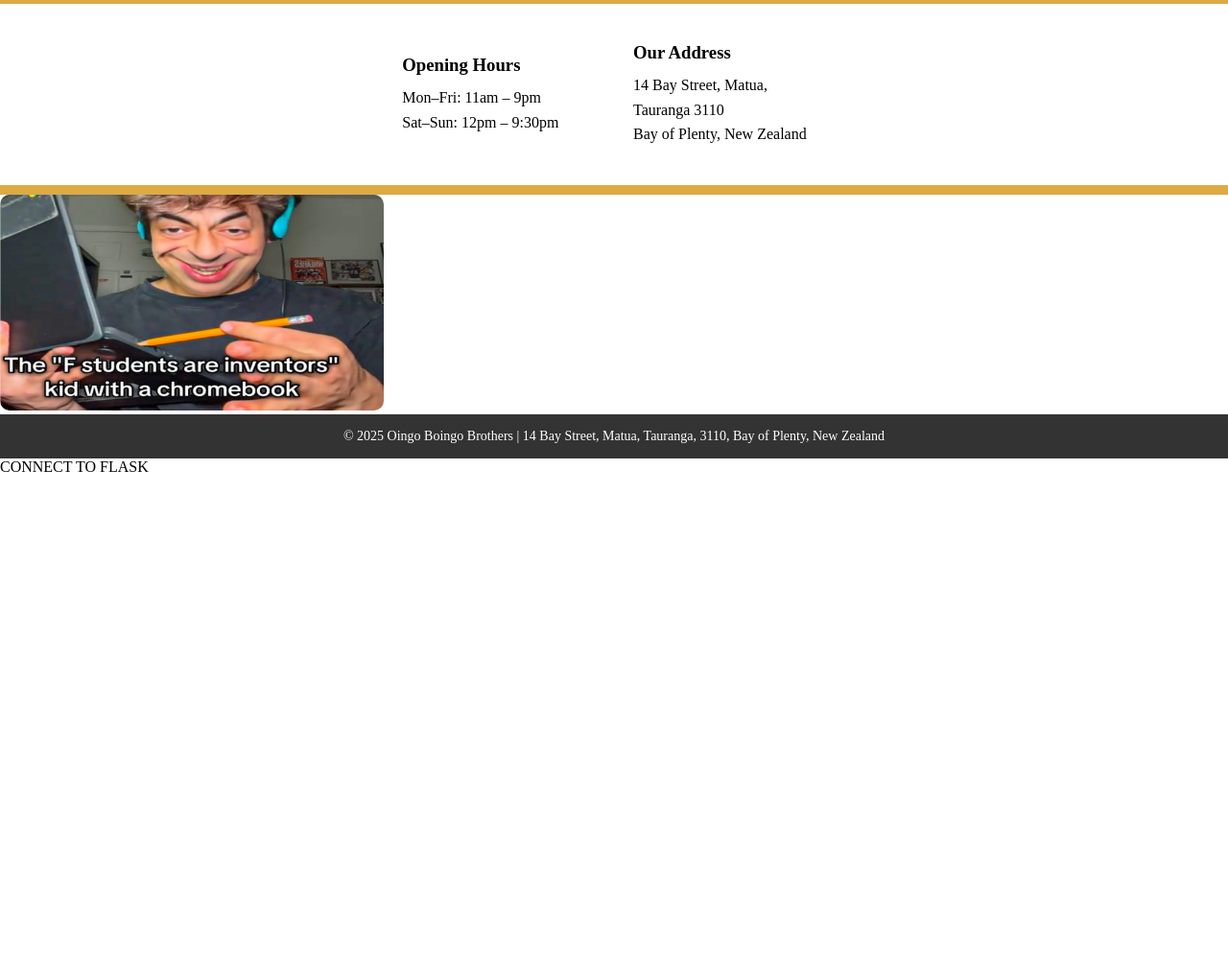
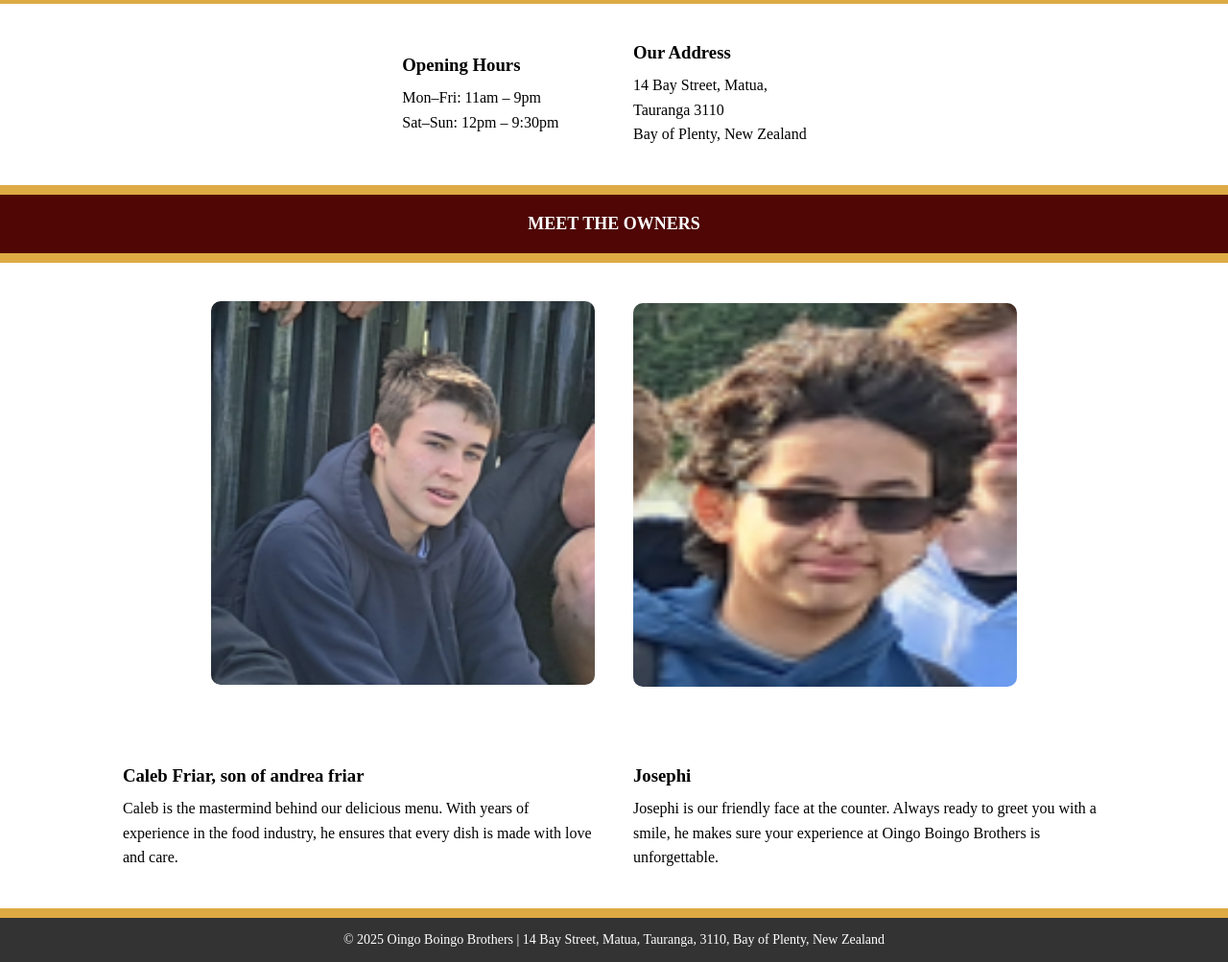
Before and after one commit to robertsc2/flaskapp, a Flask app: page / in a window 1280 px wide. Shown: the part 559-1562 px from the top of the page at 96% size. Before the commit the page ends 1051 px from the top, so only its background shows below. Run offline with Flask 3, Linux system fonts and the light colour scheme.

Commit message:
Caleb Friar and Josephi

```diff
--- a/static/css/style.css
+++ b/static/css/style.css
@@ -98,3 +98,18 @@
     font-size: 14px;
     margin-bottom: 0;
   }
+
+.OWNERS {
+  width: 400px;
+  height: 400px;
+
+  border-radius: 10px;
+
+}
+
+.OWNERS_TEXT {
+  text-align: center;
+  font-size: 20px;
+  font-size: large;
+  font-weight: bold;
+}
--- a/templates/index.html
+++ b/templates/index.html
@@ -7,32 +7,26 @@
       <link rel="stylesheet" href="/static/css/style.css" />
    </head>
    <body>
-
       <!-- Yellow bar above topnav -->
       <div class="yellow-strip top"></div>
-
       <!-- Topnav bar -->
       <div class="topnav">
          <!-- Left: Logo -->
          <div class="logo">
             <a href="/"><img src="/static/logo.png" alt="OBB logo" /></a>
          </div>
-
          <!-- Center: Navigation Links -->
          <div class="nav-links">
             <a href="/">Home</a>
             <a href="/menu">Menu</a>
          </div>
-
          <!-- Right: Shopping Cart -->
          <div class="cart">
             <a href="/cart"><img src="/static/cart-icon.png" alt="Cart" /></a>
          </div>
       </div>
-
       <!-- Yellow bar below topnav -->
       <div class="yellow-strip bottom"></div>
-
       <!-- Main content section -->
       <div class="content-row">
          <div class="left-box">
@@ -43,14 +37,12 @@
             <p>Your favourite takeaway spot in Matua, Tauranga. We offer classic fish and chips, burgers, Chinese food and more!</p>
          </div>
       </div>
-
       <!-- Middle brown info bar -->
       <div class="yellow-strip top"></div>
       <div class="brown-bar">
          <p>ORDER ONLINE OR VISIT US IN-STORE!</p>
       </div>
       <div class="yellow-strip bottom"></div>
-
       <!-- Second content section -->
       <div class="content-row">
          <div class="left-box">
@@ -62,18 +54,38 @@
             <p>14 Bay Street, Matua, Tauranga 3110<br>Bay of Plenty, New Zealand</p>
          </div>
       </div>
+      <!-- Middle brown info bar -->
+      <div class="yellow-strip top"></div>
+      <div class="brown-bar">
+         <p>MEET THE OWNERS</p>
+      </div>
+      <div class="yellow-strip bottom"></div>
+      <!-- Main content section -->
+      <div class="content-row">
+         <div>
+            <img src="/static/cALEB.PNG" alt="Caleb Friar" class="OWNERS"/>
+         </div>
+         <img src="/static/jOSEPH.PNG" alt="Josephi" class="OWNERS"/>
+      </div>
+      <div class="content-row">
+         <div class="left-box">
+            <h3>Caleb Friar, son of andrea friar</h3>
+            <p class="OWNER_TEXT">Caleb is the mastermind behind our delicious menu. With years of experience in the food industry, he ensures that every dish is made with love and care.</p>
+         </div>
+         <div class="right-box">
+            <h3>Josephi</h3>
+            <p class="OWNER_TEXT">Josephi is our friendly face at the counter. Always ready to greet you with a smile, he makes sure your experience at Oingo Boingo Brothers is unforgettable.</p>
+         </div>
+         </div>
+
+
+
+
+    <div class="yellow-strip top"></div>
    </body>
 </html>
-<div class="yellow-strip top"></div>
-<div class="left-box">
-  <img src="/static/maxresdefault.jpg" alt="the f students are inventors" />
-</div>
 <footer class="footer">
    <div class="container">
       <p>© 2025 Oingo Boingo Brothers | 14 Bay Street, Matua, Tauranga, 3110, Bay of Plenty, New Zealand</p>
    </div>
 </footer>
-
-
-
-CONNECT TO FLASK
```
Also changed, not shown: static/cALEB.PNG (added), static/jOSEPH.PNG (added). Lines whose indentation alone changed are shown as unchanged.
